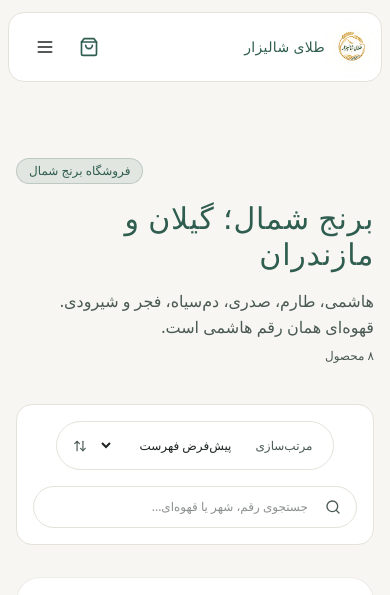
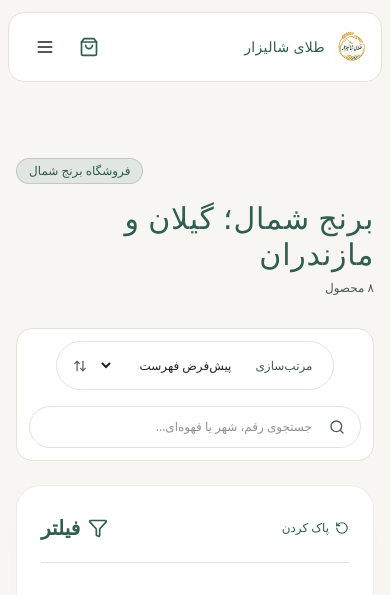
Before and after one commit to mohammad067/-, a Next.js app: page /products in a window 390 px wide. Shown: the top 595 px of the page. Built offline with nearby package versions, Linux system fonts and the light colour scheme; a small style sheet from the web is missing.

Commit message:
fix(grid): two product columns on mobile like Zarchin

```diff
--- a/src/features/product-catalog/components/CatalogPageContent.tsx
+++ b/src/features/product-catalog/components/CatalogPageContent.tsx
@@ -85,24 +85,21 @@
   }, [selectedVariety, selectedProvince, maxPrice, searchQuery, sortBy, showWishlist, wishlist, inStockOnly]);
 
   return (
-    <Section className="py-12 md:py-16">
+    <Section className="py-8 md:py-16">
       <Container>
-        <div className="flex flex-col gap-2 mb-10 text-right">
+        <div className="flex flex-col gap-2 mb-8 text-right">
           <Badge variant="primary" className="w-fit self-end">فروشگاه برنج شمال</Badge>
-          <Typography variant="serif-title" className="text-3xl md:text-5xl font-bold mt-2">برنج شمال؛ گیلان و مازندران</Typography>
-          <Typography variant="body" className="max-w-2xl text-muted-foreground mt-2">
-            هاشمی، طارم، صدری، دم‌سیاه، فجر و شیرودی. قهوه‌ای همان رقم هاشمی است.
-          </Typography>
+          <Typography variant="serif-title" className="text-2xl md:text-5xl font-bold mt-2">برنج شمال؛ گیلان و مازندران</Typography>
           <p className="text-xs text-muted-foreground">{filteredProducts.length.toLocaleString("fa-IR")} محصول</p>
         </div>
-        <div className="flex flex-col md:flex-row items-center justify-between gap-4 mb-8 bg-white p-4 rounded-2xl border border-[#E5E2DA]">
+        <div className="flex flex-col md:flex-row items-center justify-between gap-4 mb-6 bg-white p-3 md:p-4 rounded-2xl border border-[#E5E2DA]">
           <ProductSort sortBy={sortBy} setSortBy={setSortBy} />
           <ProductSearch autoFocus={focusSearch} searchQuery={searchQuery} setSearchQuery={(v) => { setSearchQuery(v); syncUrl(selectedVariety, selectedProvince, v); }} />
         </div>
-        <div className="grid grid-cols-1 lg:grid-cols-4 gap-8">
+        <div className="grid grid-cols-1 lg:grid-cols-4 gap-6">
           <div className="lg:col-span-3 min-h-[400px]">
             {filteredProducts.length > 0 ? (
-              <div className="grid grid-cols-1 md:grid-cols-2 lg:grid-cols-3 gap-6">
+              <div className="grid grid-cols-2 lg:grid-cols-3 gap-3 md:gap-6">
                 {filteredProducts.map((product) => (
                   <ProductCard key={product.id} product={product} />
                 ))}
```
